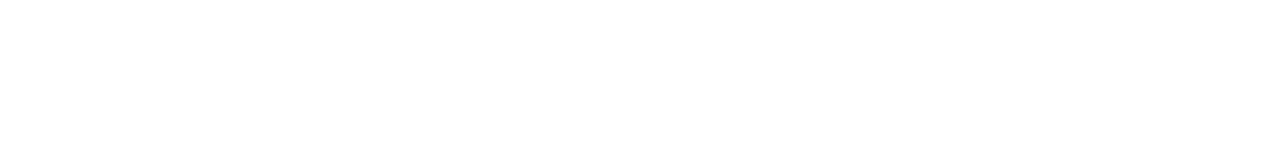
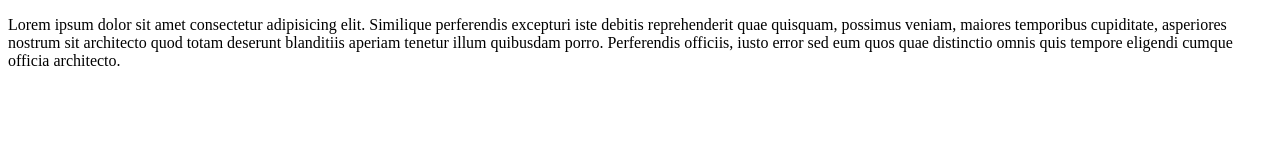
Before and after one commit to kumarsachin70/WebClone, a plain HTML site: page index.html in a window 1280 px wide. Drawn offline with Linux system fonts and the light colour scheme.

Commit message:
Some Changes made

```diff
--- a/index.html
+++ b/index.html
@@ -8,6 +8,6 @@
     <link rel="stylesheet" href="style.css">
 </head>
 <body>
-
+    <p>Lorem ipsum dolor sit amet consectetur adipisicing elit. Similique perferendis excepturi iste debitis reprehenderit quae quisquam, possimus veniam, maiores temporibus cupiditate, asperiores nostrum sit architecto quod totam deserunt blanditiis aperiam tenetur illum quibusdam porro. Perferendis officiis, iusto error sed eum quos quae distinctio omnis quis tempore eligendi cumque officia architecto.</p>
 </body>
 </html>
```
